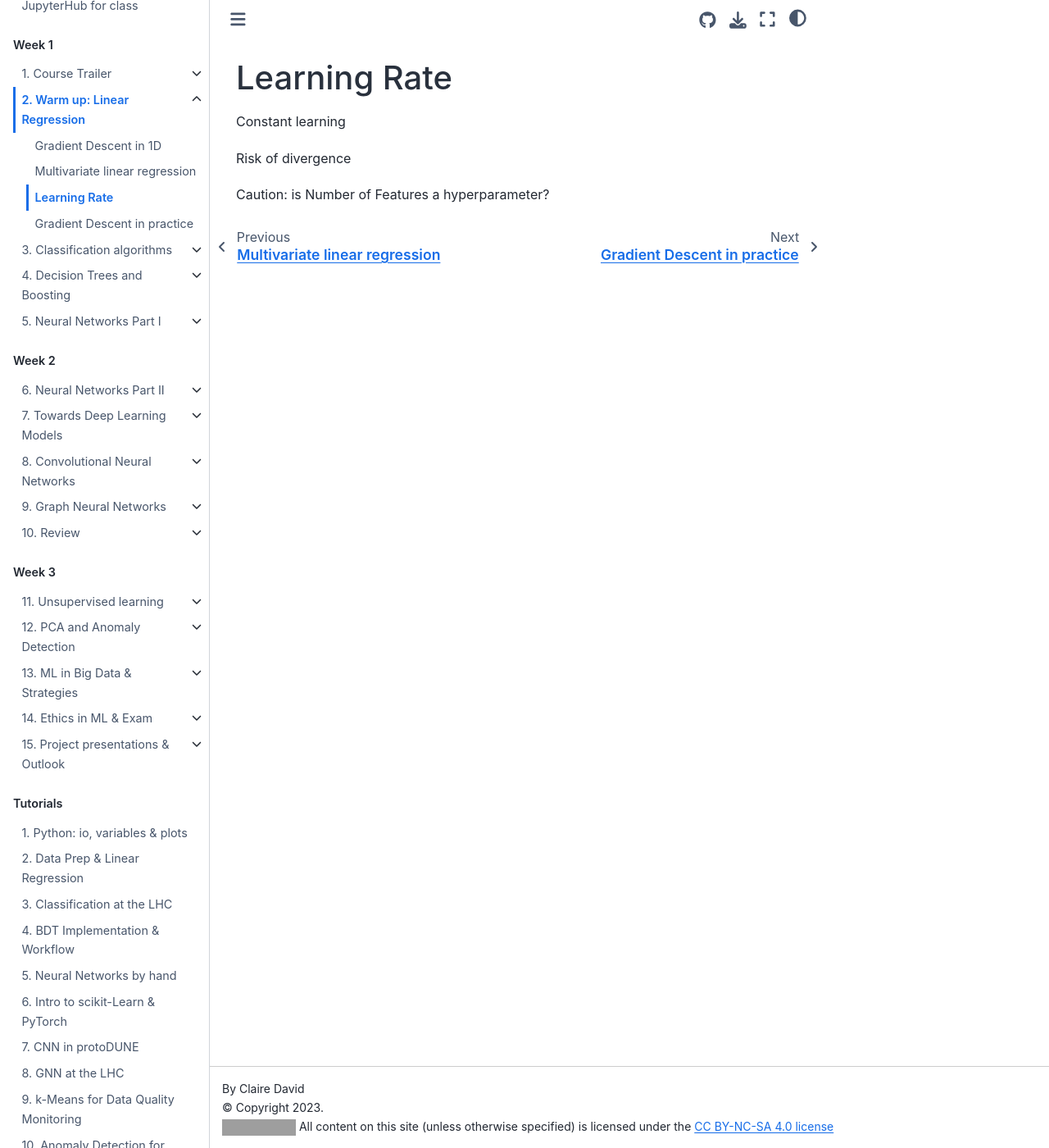
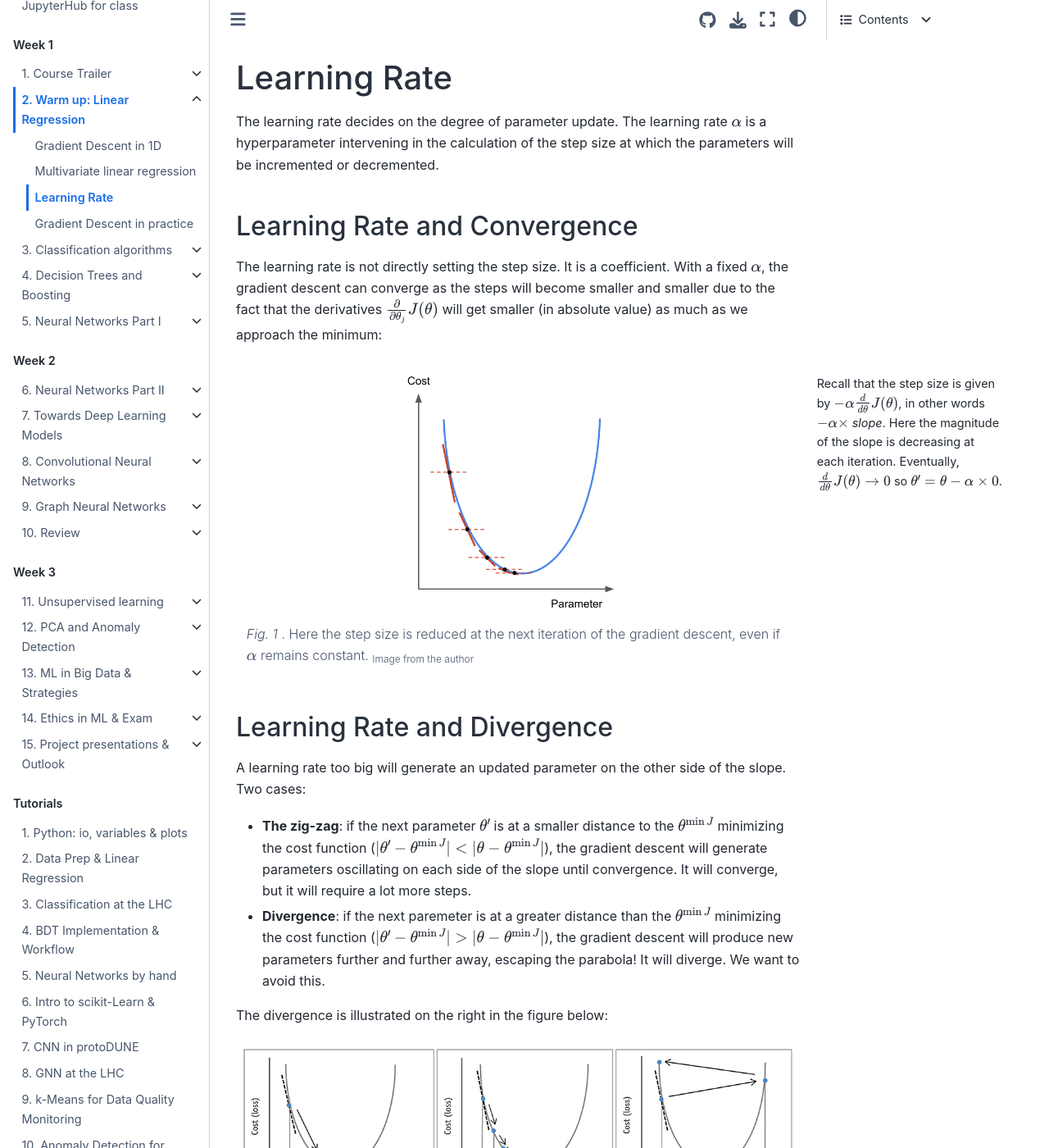
Before and after one commit to clairedavid/ml_in_hep, a Jupyter Book: the page built from week1/warmup_1D_learningR.md, in a window 1280 px wide and 1400 px high. Shown: the whole window at 82% size. Built offline with Jupyter Book 1.0.4 settings and Sphinx 7.4.7 and the Sphinx Book theme 1.1.4, drawn with Linux system fonts in a browser that asks for light colours; pages that are not in the unit, such as notebooks, are missing from menus; some of the changed text lies outside the part shown; grey boxes are pictures that could not be loaded.

Commit message:
Lecture 2 Part 3

`````diff
--- a/week1/warmup_1D_learningR.md
+++ b/week1/warmup_1D_learningR.md
@@ -1,8 +1,49 @@
 (warmup:lr)=
 # Learning Rate
+The learning rate decides on the degree of parameter update.
+The learning rate $\alpha$ is a hyperparameter intervening in the calculation of the step size at which the parameters will be incremented or decremented.
 
-Constant learning
+## Learning Rate and Convergence
+The learning rate is not directly setting the step size. It is a coefficient. With a fixed $\alpha$, the gradient descent can converge as the steps will become smaller and smaller due to the fact that the derivatives $\frac{\partial }{\partial \theta_j} J(\theta)$ will get smaller (in absolute value) as much as we approach the minimum:
 
-Risk of divergence
+````{margin}
+Recall that the step size is given by $-\alpha \frac{d}{d \theta} J(\theta)$, in other words $-\alpha \times$ _slope_. Here the magnitude of the slope is decreasing at each iteration. Eventually, $\frac{d}{d \theta} J(\theta) \rightarrow 0$ so $\theta' = \theta - \alpha \times 0$.
+````
+```{figure} ../images/lec02_3_smaller_steps.png
+---
+  name: lec02_3_smaller_steps
+  width: 80%
+---
+. Here the step size is reduced at the next iteration of the gradient descent, even if $\alpha$ remains constant. <sub>Image from the author</sub>
+ ```
 
-Caution: is Number of Features a hyperparameter?
+## Learning Rate and Divergence
+A learning rate too big will generate an updated parameter on the other side of the slope.
+Two cases:
+* __The zig-zag__: if the next parameter $\theta'$ is at a smaller distance to the $\theta^{\min J}$ minimizing the cost function ($ | \theta' - \theta^{\min J} |  < | \theta - \theta^{\min J} |$), the gradient descent will generate parameters oscillating on each side of the slope until convergence. It will converge, but it will require a lot more steps.
+* __Divergence__: if the next paremeter is at a greater distance than the $\theta^{\min J}$ minimizing the cost function ($ | \theta' - \theta^{\min J} |  > | \theta - \theta^{\min J} |$), the gradient descent will produce new parameters further and further away, escaping the parabola! It will diverge. We want to avoid this.
+
+The divergence is illustrated on the right in the figure below:
+```{figure} ../images/lec02_3_learningRate_small_big.jpg
+---
+  name: lec02_3_learningRate_small_big
+  width: 100%
+---
+. The learning rate determines the step at which the parameters will be updated (left). Small enough: the gradient descent will converge (middle). If too large, the overshoot can lead to a diverging gradient, no more "descending" towards the minimum (right). <sub>Image from [kjronline.org](https://www.kjronline.org/ViewImage.php?Type=F&aid=658625&id=F7&afn=68_KJR_21_1_33&fn=kjr-21-33-g007_0068KJR)</sub>
+ ```
+
+
+```{admonition} Summary
+* The learning rate $\alpha$ is a hyperparameter intervening in the calculation of the step size at which the parameters will be incremented or decremented.
+* The step size varies even with a constant $\alpha$ as it is multiplied by the slope, i.e. the derivatives of the cost function.
+* A small learning rate is safe as it likely leads to convergence, yet too small values will necessitates a high number of epochs.
+* A large learning rate can overshoot the minimum of the cost function and lead to either
+  * an oscillating trajectory of the parameters: it converges yet with more iterations are needed
+  * a diverging path: the gradient descent fails to converge toward the minimum value of the cost function
+```
+
+```{admonition} Question
+:class: seealso
+How to choose the best value for the learning rate?
+```
+We will discuss your guesses. Then the next section will give you the tricks!
`````
Also changed, not shown: images/lec02_2_normalizedContour.png (deleted), images/lec02_3_learningRate_small_big.jpg (added), images/lec02_3_smaller_steps.png (added), 1 other file.
